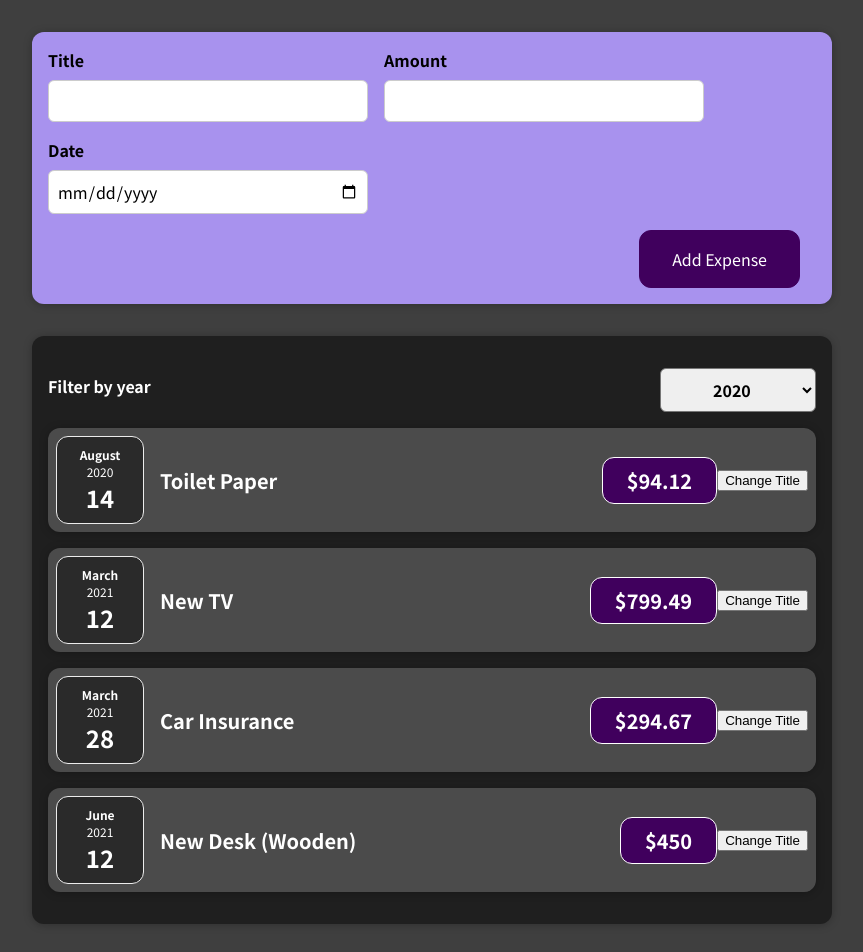
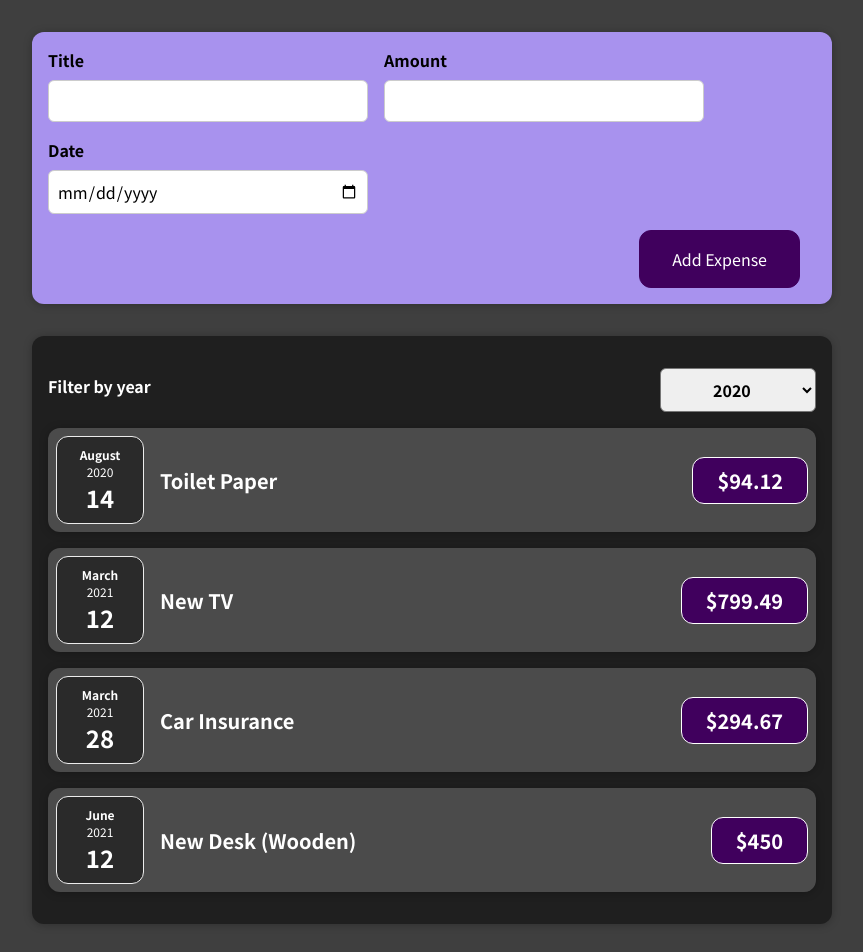
Before and after one commit to elfgod/React-The-Complete-Guide-Academind, a React (Create React App) app in the folder 01-starting-setup/: page / in a window 1280 px wide. Shown: the top 952 px of the page, without its empty margins (208-1071 px from the left). Built offline with nearby package versions, Linux system fonts and the light colour scheme.

Commit message:
Rendering Lists of Data

```diff
--- a/01-starting-setup/src/components/Expenses/ExpenseItem.js
+++ b/01-starting-setup/src/components/Expenses/ExpenseItem.js
@@ -1,28 +1,15 @@
-import React, { useState } from 'react'
-
 import Card from '../UI/Card'
 import ExpenseDate from './ExpenseDate'
 import './ExpenseItem.css'
 
 function ExpenseItem(props) {
-  // let title = props.title
-  const [title, setTitle] = useState(props.title)
-  console.log('ExpenseItem evaluated by React')
-
-  const clickHandler = () => {
-    // title = 'Updated!'
-    setTitle('Updated')
-    console.log(title)
-  }
-
   return (
     <Card className='expense-item'>
       <ExpenseDate date={props.date} />
       <div className='expense-item__description'>
-        <h2>{title}</h2>
+        <h2>{props.title}</h2>
         <div className='expense-item__price'>${props.amount}</div>
       </div>
-      <button onClick={clickHandler}>Change Title</button>
     </Card>
   )
 }
--- a/01-starting-setup/src/components/Expenses/Expenses.js
+++ b/01-starting-setup/src/components/Expenses/Expenses.js
@@ -20,26 +20,13 @@
         selected={filteredYear}
         onChangeFilter={filterChangeHandler}
       />
-      <ExpenseItem
-        title={props.items[0].title}
-        amount={props.items[0].amount}
-        date={props.items[0].date}
-      />
-      <ExpenseItem
-        title={props.items[1].title}
-        amount={props.items[1].amount}
-        date={props.items[1].date}
-      />
-      <ExpenseItem
-        title={props.items[2].title}
-        amount={props.items[2].amount}
-        date={props.items[2].date}
-      />
-      <ExpenseItem
-        title={props.items[3].title}
-        amount={props.items[3].amount}
-        date={props.items[3].date}
-      />
+      {props.items.map((expense) => (
+        <ExpenseItem
+          title={expense.title}
+          amount={expense.amount}
+          date={expense.date}
+        />
+      ))}
     </Card>
   )
 }
```
Also changed, not shown: 2 other files (tests, documents, lock files or other folders).
